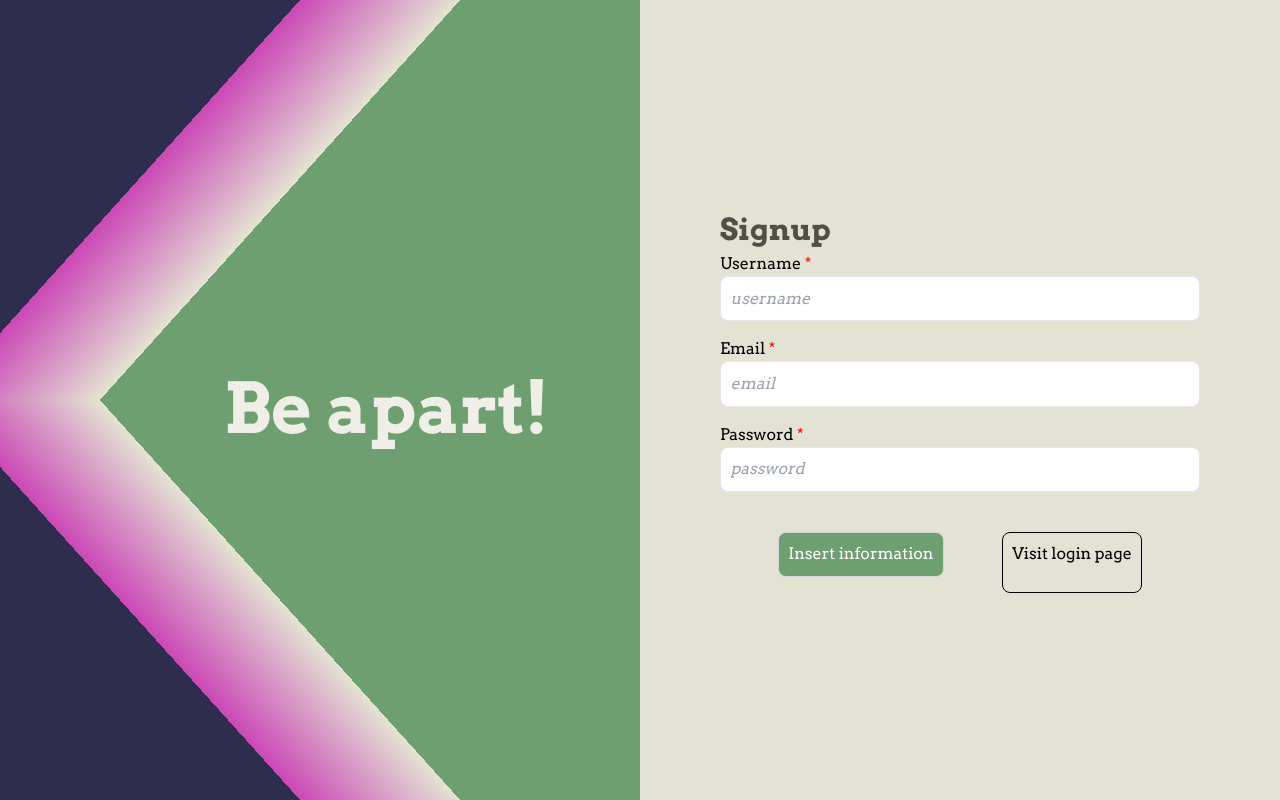
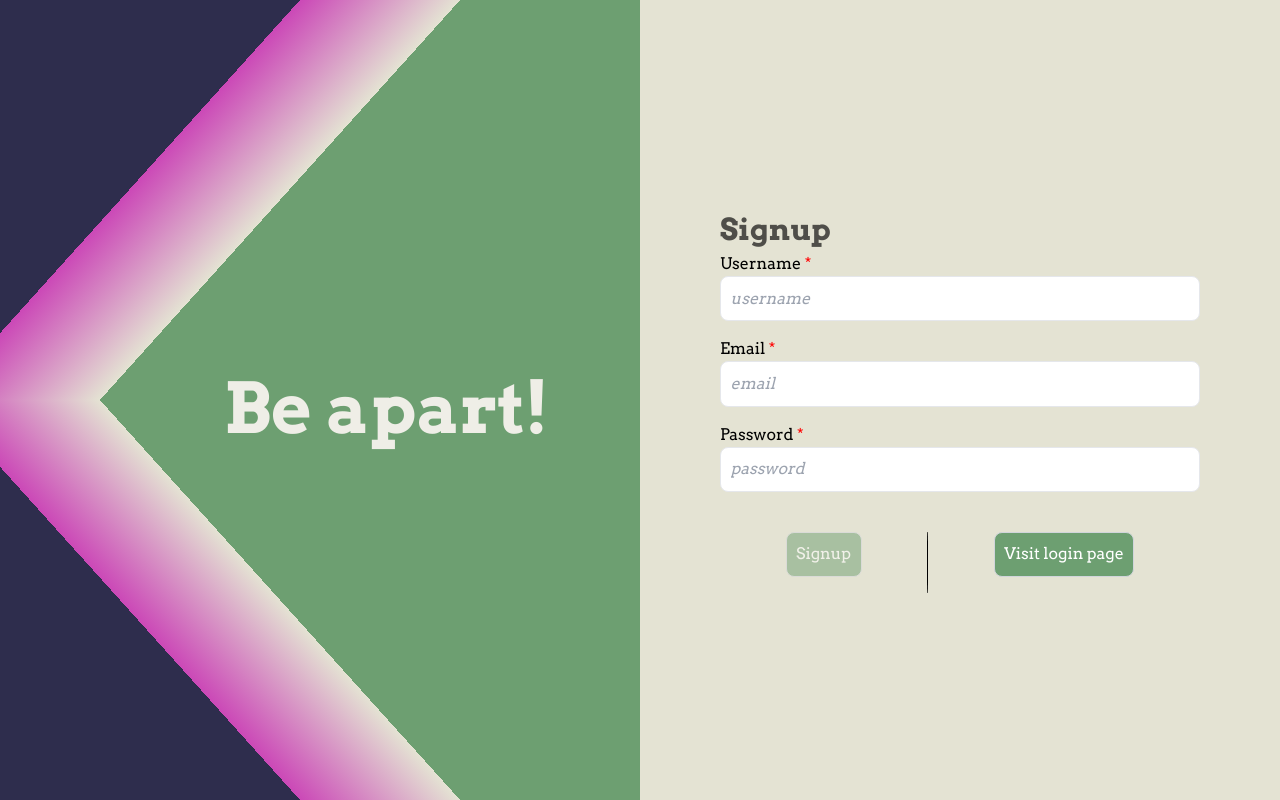
Before and after one commit to Adamwest023/NextjsTutorial, a Next.js app: page /signup in a window 1280 px wide. Built offline with nearby package versions, Linux system fonts and the light colour scheme.

Commit message:
corrected error in mailer and updated css

```diff
--- a/src/app/globals.css
+++ b/src/app/globals.css
@@ -65,6 +65,9 @@ h1 {
 .button2:hover {
   background-color: rgb(80, 107, 227);
 }
+.button-disabled{
+  opacity: 50%;
+}
 
 .input {
   padding: .6rem;
@@ -89,6 +92,7 @@ h1 {
   border-width: 1px;
   border-color: black;
   padding: .6rem;
+  height: 50px;
 }
 
 /* signup page  */
@@ -130,7 +134,15 @@ h1 {
   position: relative;
   top: 89%;
   left: 35%;
+  width: 350px;
+
 }
+.buttonBorder {
+  border-right: 1px solid black;
+  border-radius: 25%;
+  border-bottom-left-radius: 25%;
+  }
+
 
 /* login page styles */
 .loginDiv {
--- a/src/app/signup/page.tsx
+++ b/src/app/signup/page.tsx
@@ -4,6 +4,7 @@ import React, { useEffect } from "react";
 import { useRouter } from "next/navigation";
 import axios from "axios";
 import { toast } from "react-hot-toast";
+import { error } from "console";
 
 
 export default function SignupPage() {
@@ -15,20 +16,25 @@ export default function SignupPage() {
     })
     const [buttonDisabled, setButtonDisabled] = React.useState(false);
     const [loading, setLoading] = React.useState(false);
+    const [loginError, setLoginError] = React.useState(false);
+
 
     const onSignup = async () => {
         try {
             setLoading(true);
+            setLoginError(false)
             const response = await axios.post("/api/users/signup", user);
             console.log("Signup success", response.data);
             router.push("/login");
 
         } catch (error: any) {
+            setLoginError(true);
             console.log("Signup failed", error.message);
-
+            console.log("login failed");
             toast.error(error.message);
         } finally {
             setLoading(false);
+
         }
     }
 
@@ -39,7 +45,6 @@ export default function SignupPage() {
             setButtonDisabled(true);
         }
     }, [user]);
-
 
     return (
         <div className="flex flex-row min-h-screen ">
@@ -52,7 +57,7 @@ export default function SignupPage() {
                 <div className="infoBox2"></div>
             </div>
             <div className="signupBox">
-                <div className=" grid grid-row-2 ">
+                <form className=" grid grid-row-2 ">
                     <h1>{loading ? "Processing" : "Signup"}</h1>
                     <label className="text-align:left item" htmlFor="username">Username <span style={{ color: "red" }}>*</span></label>
                     <input
@@ -63,7 +68,7 @@ export default function SignupPage() {
                         onChange={(e) => setUser({ ...user, username: e.target.value })}
                         placeholder="username"
                     />
-                </div>
+                </form>
                 <div className="flex grid grid-row-2 ">
                     <label className="text-align:left" htmlFor="email">Email <span style={{ color: "red" }}>*</span></label>
                     <input
@@ -75,25 +80,28 @@ export default function SignupPage() {
                         placeholder="email"
                     />
                 </div>
-                <div className="grid grid-row-2">
+                <form className="grid grid-row-2">
                     <label className="text-align:left" htmlFor="password">Password <span style={{ color: "red" }}>*</span></label>
                     <input
                         className="input"
                         id="password"
-                        type="password"
+                        type="text"
                         value={user.password}
                         onChange={(e) => setUser({ ...user, password: e.target.value })}
                         placeholder="password"
                     />
-                </div>
+                </form>
+                <h3>{loginError ? "Username is already found please login" : " "}</h3>
                 <br />
                 <div className=" flex flex-row-2
                 flex-wrap
                 place-content-evenly">
-                    <button
+                    {buttonDisabled ? <button className = "button button-disabled">Signup</button> : <button
                         onClick={onSignup}
-                        className="button">{buttonDisabled ? "Insert information" : "Signup"}</button>
-                    <Link className="linkBox" href="/login">Visit login page</Link>
+                        className="button">Signup
+                    </button>}
+                    <span className="buttonBorder"></span>
+                    <button className="button"> <Link href="/login">Visit login page</Link></button>
                 </div>
             </div>
         </div>
--- a/src/helpers/mailer.ts
+++ b/src/helpers/mailer.ts
@@ -4,6 +4,7 @@ import bcryptjs from "bcryptjs";
 
 
 export const sendEmail = async ({ email, emailType, userId }: any) => {
+
     try {
         // create a hashed token
         const hashedToken = await bcryptjs.hash(userId.toString(), 10);
```
Also changed, not shown: src/app/api/users/signup/route.ts (line endings or trailing spaces).
